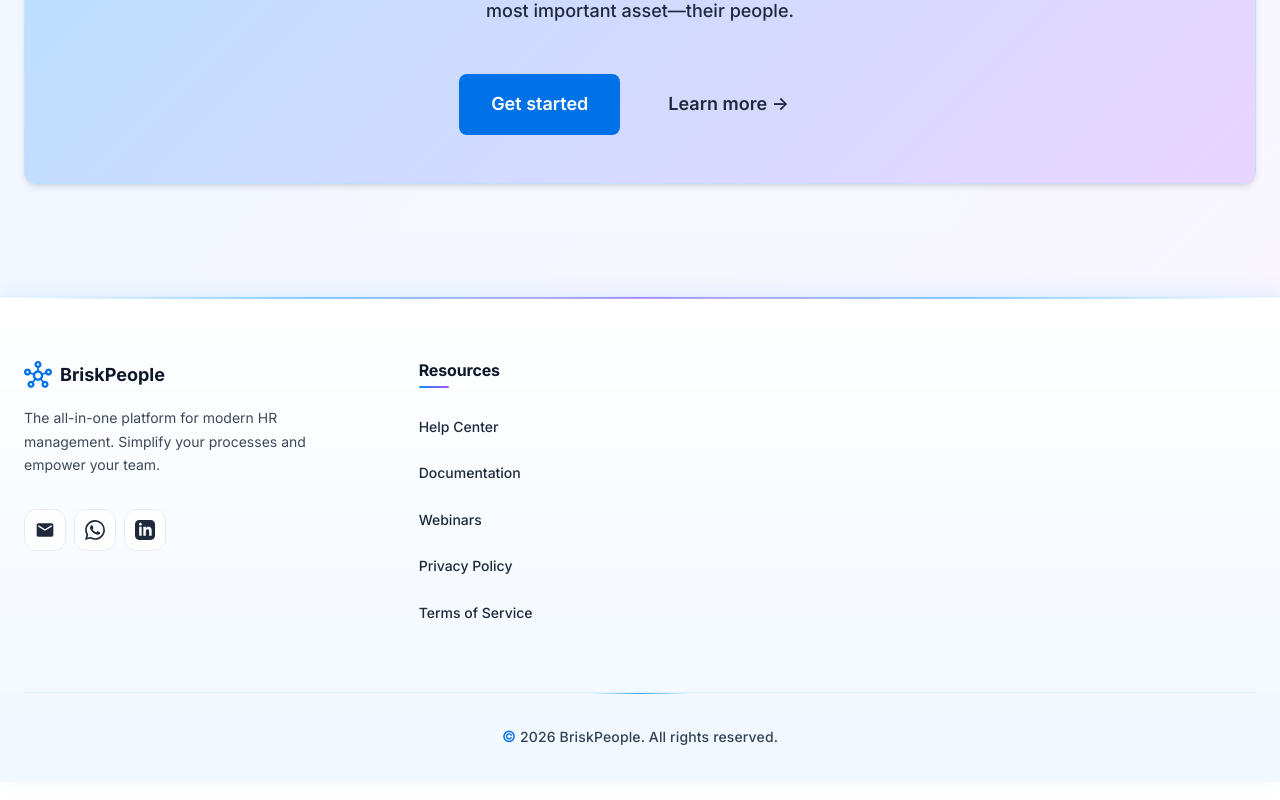
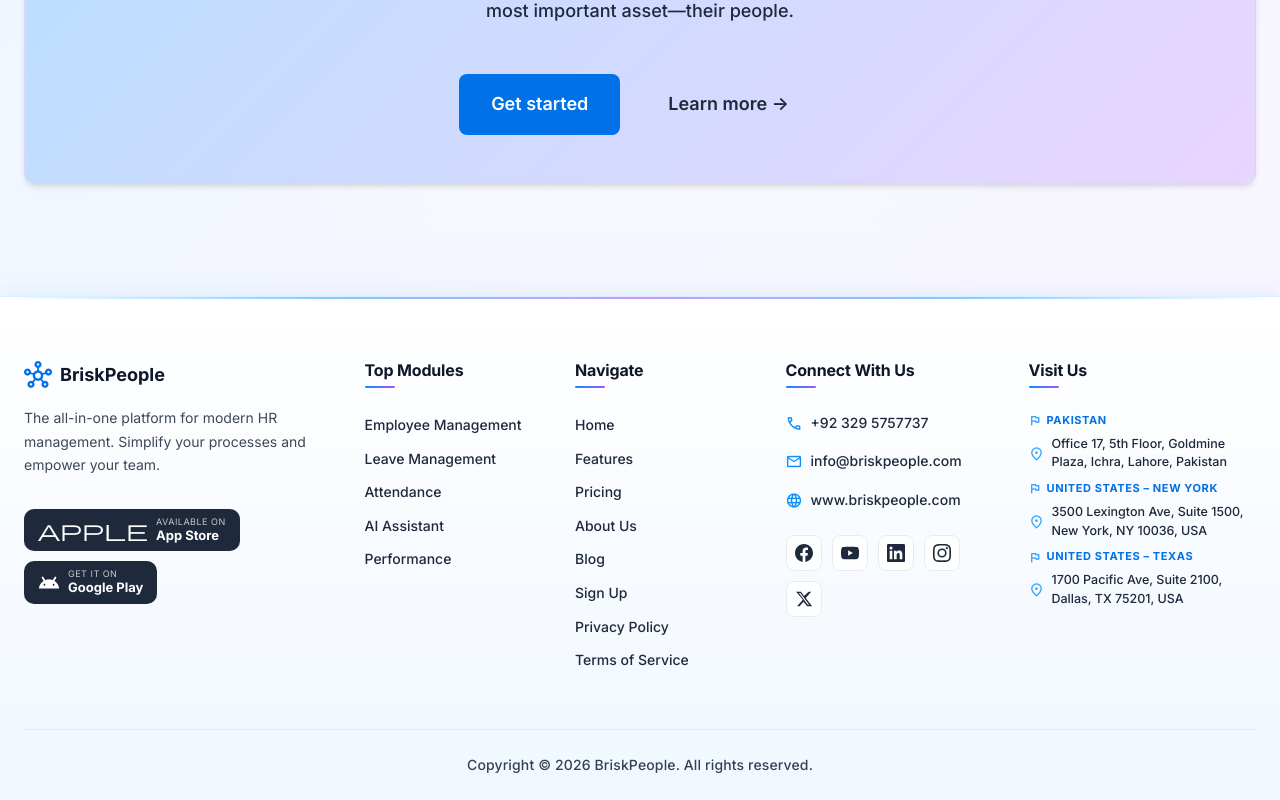
Before and after one commit to talhashahzaddev/CodifiedHRMS, an Angular app: page / in a window 1280 px wide. Shown: the part 4141-4941 px from the top of the page. Built offline with nearby package versions, Linux system fonts and the light colour scheme.

Commit message:
[BUGFIX-Site001] Fixed Footer With Detail Content

```diff
--- a/src/app/layout/footer/footer.component.html
+++ b/src/app/layout/footer/footer.component.html
@@ -1,7 +1,8 @@
 <footer class="footer">
   <div class="container">
     <div class="footer-content">
-      <!-- Brand Section -->
+
+      <!-- ── Brand Section ──────────────────────────────────── -->
       <div class="footer-brand">
         <a routerLink="/" class="logo">
           <span class="logo-icon">
@@ -12,76 +13,139 @@
         <p class="brand-description">
           The all-in-one platform for modern HR management. Simplify your processes and empower your team.
         </p>
-        <div class="social-links">
-          <a href="mailto:info@briskpeople.com" aria-label="Gmail" class="social-link" target="_blank" rel="noopener noreferrer">
-            <svg width="20" height="20" fill="currentColor" viewBox="0 0 24 24">
-              <path d="M20 4H4c-1.1 0-1.99.9-1.99 2L2 18c0 1.1.9 2 2 2h16c1.1 0 2-.9 2-2V6c0-1.1-.9-2-2-2zm0 4l-8 5-8-5V6l8 5 8-5v2z"/>
-            </svg>
+        <div class="app-badges">
+          <a href="#" class="app-badge" aria-label="Download on App Store">
+            <span class="material-symbols-outlined">apple</span>
+            <div class="badge-text">
+              <span class="badge-sub">Available on</span>
+              <span class="badge-main">App Store</span>
+            </div>
           </a>
-          <a href="https://wa.me/923295757737" aria-label="WhatsApp" class="social-link" target="_blank" rel="noopener noreferrer">
-            <svg width="20" height="20" fill="currentColor" viewBox="0 0 24 24">
-              <path d="M17.472 14.382c-.297-.149-1.758-.867-2.03-.967-.273-.099-.471-.148-.67.15-.197.297-.767.966-.94 1.164-.173.199-.347.223-.644.075-.297-.15-1.255-.463-2.39-1.475-.883-.788-1.48-1.761-1.653-2.059-.173-.297-.018-.458.13-.606.134-.133.298-.347.446-.52.149-.174.198-.298.298-.497.099-.198.05-.371-.025-.52-.075-.149-.669-1.612-.916-2.207-.242-.579-.487-.5-.669-.51-.173-.008-.371-.01-.57-.01-.198 0-.52.074-.792.372-.272.297-1.04 1.016-1.04 2.479 0 1.462 1.065 2.875 1.213 3.074.149.198 2.096 3.2 5.077 4.487.709.306 1.262.489 1.694.625.712.227 1.36.195 1.871.118.571-.085 1.758-.719 2.006-1.413.248-.694.248-1.289.173-1.413-.074-.124-.272-.198-.57-.347m-5.421 7.403h-.004a9.87 9.87 0 01-5.031-1.378l-.361-.214-3.741.982.998-3.648-.235-.374a9.86 9.86 0 01-1.51-5.26c.001-5.45 4.436-9.884 9.888-9.884 2.64 0 5.122 1.03 6.988 2.898a9.825 9.825 0 012.893 6.994c-.003 5.45-4.437 9.884-9.885 9.884m8.413-18.297A11.815 11.815 0 0012.05 0C5.495 0 .16 5.335.157 11.892c0 2.096.547 4.142 1.588 5.945L.057 24l6.305-1.654a11.882 11.882 0 005.683 1.448h.005c6.554 0 11.89-5.335 11.893-11.893a11.821 11.821 0 00-3.48-8.413Z"/>
-            </svg>
-          </a>
-          <a href="#" aria-label="LinkedIn" class="social-link">
-            <svg width="20" height="20" fill="currentColor" viewBox="0 0 24 24">
-              <path d="M19 0h-14c-2.761 0-5 2.239-5 5v14c0 2.761 2.239 5 5 5h14c2.762 0 5-2.239 5-5v-14c0-2.761-2.238-5-5-5zm-11 19h-3v-11h3v11zm-1.5-12.268c-.966 0-1.75-.79-1.75-1.764s.784-1.764 1.75-1.764 1.75.79 1.75 1.764-.783 1.764-1.75 1.764zm13.5 12.268h-3v-5.604c0-3.368-4-3.113-4 0v5.604h-3v-11h3v1.765c1.396-2.586 7-2.777 7 2.476v6.759z"/>
-            </svg>
+          <a href="#" class="app-badge" aria-label="Get it on Google Play">
+            <span class="material-symbols-outlined">android</span>
+            <div class="badge-text">
+              <span class="badge-sub">Get it on</span>
+              <span class="badge-main">Google Play</span>
+            </div>
           </a>
         </div>
       </div>
 
-      <!-- Links Sections -->
-      <div class="footer-links">
-        <!-- <div class="footer-column">
-          <h4>Product</h4>
+      <!-- ── Top Modules ────────────────────────────────────── -->
+      <div class="footer-column">
+        <h4>Top Modules</h4>
         <ul>
-            <li><a routerLink="/features">Features</a></li>
-            <li><a routerLink="/pricing">Pricing</a></li>
-            <li><a routerLink="/sign-up">Sign Up</a></li>
-          </ul>
-        </div> -->
-
-        <div class="footer-column">
-          <!-- <h4>Company</h4> -->
-          <!-- <ul>
-            <li><a routerLink="/about">About Us</a></li>
-            <li><a routerLink="/blog">Blog</a></li>
-            <li><a href="#">Careers</a></li>
-            <li>
-              <div class="contact-options">
-                <a href="mailto:info@briskpeople.com" class="contact-link" target="_blank" rel="noopener noreferrer">
-                  <span class="material-symbols-outlined">mail</span>
-                  <span>Contact</span>
-                </a>
-              </div>
-            </li>
-          </ul> -->
-        </div>
-
-        <div class="footer-column">
-          <h4>Resources</h4>
-          <ul>
-            <li><a href="#">Help Center</a></li>
-            <li><a href="#">Documentation</a></li>
-            <li><a href="#">Webinars</a></li>
+          <li><a routerLink="/features">Employee Management</a></li>
+          <li><a routerLink="/features">Leave Management</a></li>
+          <li><a routerLink="/features">Attendance</a></li>
+          <li><a routerLink="/features">AI Assistant</a></li>
+          <li><a routerLink="/features">Performance</a></li>
         </ul>
       </div>
 
+      <!-- ── Navigate ───────────────────────────────────────── -->
       <div class="footer-column">
-          <!-- <h4>Legal</h4> -->
+        <h4>Navigate</h4>
         <ul>
+          <li><a routerLink="/">Home</a></li>
+          <li><a routerLink="/features">Features</a></li>
+          <li><a routerLink="/pricing">Pricing</a></li>
+          <li><a routerLink="/about">About Us</a></li>
+          <li><a routerLink="/blog">Blog</a></li>
+          <li><a routerLink="/sign-up">Sign Up</a></li>
           <li><a routerLink="/privacy-policy">Privacy Policy</a></li>
           <li><a href="#">Terms of Service</a></li>
-            <!-- <li><a href="#">Cookie Policy</a></li> -->
         </ul>
       </div>
+
+      <!-- ── Connect With Us ────────────────────────────────── -->
+      <div class="footer-column">
+        <h4>Connect With Us</h4>
+        <ul class="contact-list">
+          <li>
+            <a href="tel:+923295757737" class="contact-item">
+              <span class="material-symbols-outlined">call</span>
+              <span>+92 329 5757737</span>
+            </a>
+          </li>
+          <li>
+            <a href="mailto:info@briskpeople.com" class="contact-item">
+              <span class="material-symbols-outlined">mail</span>
+              <span>info@briskpeople.com</span>
+            </a>
+          </li>
+          <li>
+            <a href="https://briskpeople.com" class="contact-item" target="_blank" rel="noopener">
+              <span class="material-symbols-outlined">language</span>
+              <span>www.briskpeople.com</span>
+            </a>
+          </li>
+        </ul>
+        <div class="social-links">
+          <a href="https://www.facebook.com/profile.php?id=61587869189704" target="_blank" rel="noopener" aria-label="Facebook" class="social-link">
+            <svg viewBox="0 0 24 24" fill="currentColor" width="18" height="18"><path d="M24 12.073c0-6.627-5.373-12-12-12s-12 5.373-12 12c0 5.99 4.388 10.954 10.125 11.854v-8.385H7.078v-3.47h3.047V9.43c0-3.007 1.792-4.669 4.533-4.669 1.312 0 2.686.235 2.686.235v2.953H15.83c-1.491 0-1.956.925-1.956 1.874v2.25h3.328l-.532 3.47h-2.796v8.385C19.612 23.027 24 18.062 24 12.073z"/></svg>
+          </a>
+          <a href="https://www.youtube.com/@BriskPeople" target="_blank" rel="noopener" aria-label="YouTube" class="social-link">
+            <svg viewBox="0 0 24 24" fill="currentColor" width="18" height="18"><path d="M23.498 6.186a3.016 3.016 0 0 0-2.122-2.136C19.505 3.545 12 3.545 12 3.545s-7.505 0-9.377.505A3.017 3.017 0 0 0 .502 6.186C0 8.07 0 12 0 12s0 3.93.502 5.814a3.016 3.016 0 0 0 2.122 2.136c1.871.505 9.376.505 9.376.505s7.505 0 9.377-.505a3.015 3.015 0 0 0 2.122-2.136C24 15.93 24 12 24 12s0-3.93-.502-5.814zM9.545 15.568V8.432L15.818 12l-6.273 3.568z"/></svg>
+          </a>
+          <a href="https://www.linkedin.com/company/brisk-people/" target="_blank" rel="noopener" aria-label="LinkedIn" class="social-link">
+            <svg viewBox="0 0 24 24" fill="currentColor" width="18" height="18"><path d="M20.447 20.452h-3.554v-5.569c0-1.328-.027-3.037-1.852-3.037-1.853 0-2.136 1.445-2.136 2.939v5.667H9.351V9h3.414v1.561h.046c.477-.9 1.637-1.85 3.37-1.85 3.601 0 4.267 2.37 4.267 5.455v6.286zM5.337 7.433a2.062 2.062 0 0 1-2.063-2.065 2.064 2.064 0 1 1 2.063 2.065zm1.782 13.019H3.555V9h3.564v11.452zM22.225 0H1.771C.792 0 0 .774 0 1.729v20.542C0 23.227.792 24 1.771 24h20.451C23.2 24 24 23.227 24 22.271V1.729C24 .774 23.2 0 22.222 0h.003z"/></svg>
+          </a>
+          <a href="https://www.instagram.com/briskpeople.hrms/" target="_blank" rel="noopener" aria-label="Instagram" class="social-link">
+            <svg viewBox="0 0 24 24" fill="currentColor" width="18" height="18"><path d="M12 2.163c3.204 0 3.584.012 4.85.07 3.252.148 4.771 1.691 4.919 4.919.058 1.265.069 1.645.069 4.849 0 3.205-.012 3.584-.069 4.849-.149 3.225-1.664 4.771-4.919 4.919-1.266.058-1.644.07-4.85.07-3.204 0-3.584-.012-4.849-.07-3.26-.149-4.771-1.699-4.919-4.92-.058-1.265-.07-1.644-.07-4.849 0-3.204.013-3.583.07-4.849.149-3.227 1.664-4.771 4.919-4.919 1.266-.057 1.645-.069 4.849-.069zM12 0C8.741 0 8.333.014 7.053.072 2.695.272.273 2.69.073 7.052.014 8.333 0 8.741 0 12c0 3.259.014 3.668.072 4.948.2 4.358 2.618 6.78 6.98 6.98C8.333 23.986 8.741 24 12 24c3.259 0 3.668-.014 4.948-.072 4.354-.2 6.782-2.618 6.979-6.98.059-1.28.073-1.689.073-4.948 0-3.259-.014-3.667-.072-4.947-.196-4.354-2.617-6.78-6.979-6.98C15.668.014 15.259 0 12 0zm0 5.838a6.162 6.162 0 1 0 0 12.324 6.162 6.162 0 0 0 0-12.324zM12 16a4 4 0 1 1 0-8 4 4 0 0 1 0 8zm6.406-11.845a1.44 1.44 0 1 0 0 2.881 1.44 1.44 0 0 0 0-2.881z"/></svg>
+          </a>
+          <a href="https://x.com/briskpeoplehrms" target="_blank" rel="noopener" aria-label="X (Twitter)" class="social-link">
+            <svg viewBox="0 0 24 24" fill="currentColor" width="18" height="18"><path d="M18.244 2.25h3.308l-7.227 8.26 8.502 11.24H16.17l-4.714-6.231-5.401 6.231H2.744l7.737-8.858L1.5 2.25h6.312l4.26 5.632L18.244 2.25zm-1.161 17.52h1.833L7.084 4.126H5.117z"/></svg>
+          </a>
         </div>
       </div>
 
-    <!-- Copyright -->
+      <!-- ── Visit Us ────────────────────────────────────────── -->
+      <div class="footer-column">
+        <h4>Visit Us</h4>
+        <ul class="address-list">
+
+          <li class="address-entry">
+            <span class="address-country">
+              <span class="material-symbols-outlined">flag</span>
+              Pakistan
+            </span>
+            <a href="https://maps.app.goo.gl/Ut6WdCBQLQqfx7En6?g_st=aw" target="_blank" rel="noopener" class="address-item">
+              <span class="material-symbols-outlined">location_on</span>
+              <span>Office 17, 5th Floor, Goldmine Plaza, Ichra, Lahore, Pakistan</span>
+            </a>
+          </li>
+
+          <li class="address-entry">
+            <span class="address-country">
+              <span class="material-symbols-outlined">flag</span>
+              United States &ndash; New York
+            </span>
+            <a href="https://maps.google.com/?q=3500+Lexington+Ave,+Suite+1500,+New+York,+NY+10036" target="_blank" rel="noopener" class="address-item">
+              <span class="material-symbols-outlined">location_on</span>
+              <span>3500 Lexington Ave, Suite 1500, New York, NY 10036, USA</span>
+            </a>
+          </li>
+
+          <li class="address-entry">
+            <span class="address-country">
+              <span class="material-symbols-outlined">flag</span>
+              United States &ndash; Texas
+            </span>
+            <a href="https://maps.google.com/?q=1700+Pacific+Ave,+Suite+2100,+Dallas,+TX+75201" target="_blank" rel="noopener" class="address-item">
+              <span class="material-symbols-outlined">location_on</span>
+              <span>1700 Pacific Ave, Suite 2100, Dallas, TX 75201, USA</span>
+            </a>
+          </li>
+
+        </ul>
+      </div>
+
+    </div>
+
+    <!-- ── Copyright ───────────────────────────────────────── -->
     <div class="footer-bottom">
-      <p>&copy; {{ currentYear }} BriskPeople. All rights reserved.</p>
+      <p>Copyright &copy; {{ currentYear }} BriskPeople. All rights reserved.</p>
     </div>
   </div>
 </footer>
--- a/src/app/layout/footer/footer.component.scss
+++ b/src/app/layout/footer/footer.component.scss
@@ -2,7 +2,7 @@
   background: linear-gradient(180deg, rgba(255, 255, 255, 0.95) 0%, rgba(240, 247, 255, 0.98) 100%);
   backdrop-filter: blur(20px);
   border-top: 1px solid rgba(185, 223, 255, 0.4);
-  padding: var(--spacing-3xl) 0 var(--spacing-xl);
+  padding: var(--spacing-3xl) 0 0;
   margin-top: var(--spacing-3xl);
   position: relative;
   box-shadow: 0 -4px 20px rgba(12, 142, 255, 0.08);
@@ -17,36 +17,27 @@
     background: linear-gradient(90deg, transparent, var(--primary-400), var(--accent-500), var(--primary-400), transparent);
     opacity: 0.6;
   }
+}
 
-  &::after {
-    content: '';
-    position: absolute;
-    top: 0;
-    left: 50%;
-    transform: translateX(-50%);
-    width: 200px;
-    height: 1px;
-    background: linear-gradient(90deg, transparent, var(--primary-600), transparent);
-    opacity: 0.3;
+// ── Footer Content Grid ───────────────────────────────────────
+.footer-content {
+  display: grid;
+  grid-template-columns: 1.8fr 1fr 1fr 1.2fr 1.4fr;
+  gap: var(--spacing-2xl);
+  padding-bottom: var(--spacing-2xl);
+
+  @media (max-width: 1024px) {
+    grid-template-columns: 1fr 1fr;
+    gap: var(--spacing-xl);
+  }
+
+  @media (max-width: 640px) {
+    grid-template-columns: 1fr;
+    gap: var(--spacing-lg);
   }
 }
 
-.footer-content {
-  display: grid;
-  grid-template-columns: 2fr repeat(4, 1fr);
-  gap: var(--spacing-2xl);
-  margin-bottom: var(--spacing-2xl);
-
-  @media (max-width: 1024px) {
-    grid-template-columns: 2fr repeat(2, 1fr);
-  }
-
-  @media (max-width: 768px) {
-    grid-template-columns: 1fr;
-    gap: var(--spacing-xl);
-  }
-}
-
+// ── Brand ─────────────────────────────────────────────────────
 .footer-brand {
   .logo {
     display: flex;
@@ -57,15 +48,14 @@
     color: var(--text-primary);
     text-decoration: none;
     margin-bottom: var(--spacing-md);
+    width: fit-content;
 
     .logo-icon {
       display: flex;
       align-items: center;
       color: var(--primary-600);
 
-      .material-symbols-outlined {
-        font-size: 28px;
-      }
+      .material-symbols-outlined { font-size: 28px; }
     }
   }
 
@@ -74,73 +64,63 @@
     font-size: var(--font-size-sm);
     line-height: 1.7;
     margin-bottom: var(--spacing-xl);
-    max-width: 320px;
+    max-width: 300px;
     font-weight: 400;
     opacity: 0.85;
   }
+}
 
-  .social-links {
+// ── App Badges ────────────────────────────────────────────────
+.app-badges {
   display: flex;
-    gap: var(--spacing-sm);
+  gap: 10px;
   flex-wrap: wrap;
 }
 
-  .social-link {
+.app-badge {
   display: flex;
   align-items: center;
-    justify-content: center;
-    width: 42px;
-    height: 42px;
-    border-radius: var(--border-radius-lg);
-    color: var(--text-secondary) !important;
-    background: rgba(255, 255, 255, 0.8);
-    border: 1.5px solid var(--gray-200);
-    transition: all var(--transition-base);
-    position: relative;
-    overflow: hidden;
+  gap: 8px;
+  padding: 8px 14px;
+  background: #1e293b;
+  border-radius: 10px;
+  text-decoration: none;
+  transition: all 0.2s ease;
+  color: white;
 
-    &::before {
-      content: '';
-      position: absolute;
-      top: 50%;
-      left: 50%;
-      width: 0;
-      height: 0;
-      border-radius: 50%;
-      background: linear-gradient(135deg, var(--primary-500), var(--accent-500));
-      transform: translate(-50%, -50%);
-      transition: width 0.3s ease, height 0.3s ease;
-      z-index: 0;
+  .material-symbols-outlined {
+    font-size: 22px;
+    color: white;
   }
 
-    svg {
-      position: relative;
-      z-index: 1;
-      transition: transform var(--transition-base);
+  .badge-text {
+    display: flex;
+    flex-direction: column;
+    line-height: 1.2;
+  }
+
+  .badge-sub {
+    font-size: 9px;
+    font-weight: 400;
+    color: rgba(255, 255, 255, 0.75);
+    text-transform: uppercase;
+    letter-spacing: 0.5px;
+  }
+
+  .badge-main {
+    font-size: 13px;
+    font-weight: 700;
+    color: white;
   }
 
   &:hover {
-      color: #ffffff !important;
-      border-color: var(--primary-500);
+    background: #0f172a;
     transform: translateY(-2px);
-      box-shadow: 0 4px 12px rgba(12, 142, 255, 0.3);
-
-      &::before {
-        width: 100%;
-        height: 100%;
-      }
-
-      svg {
-        transform: scale(1.1);
+    box-shadow: 0 4px 12px rgba(0, 0, 0, 0.2);
   }
 }
 
-    &:active {
-      transform: translateY(0);
-    }
-  }
-}
-
+// ── Footer Columns ────────────────────────────────────────────
 .footer-column {
   h4 {
     font-size: var(--font-size-base);
@@ -165,9 +145,11 @@
 
   ul {
     list-style: none;
+    padding: 0;
+    margin: 0;
 
     li {
-      margin-bottom: var(--spacing-md);
+      margin-bottom: var(--spacing-sm);
 
       a {
         font-size: var(--font-size-sm);
@@ -177,86 +159,84 @@
         font-weight: 500;
         display: inline-flex;
         align-items: center;
-        gap: var(--spacing-xs);
-        position: relative;
-        padding: var(--spacing-xs) 0;
-
-        &::before {
-          content: '';
-          position: absolute;
-          left: 0;
-          bottom: 0;
-          width: 0;
-          height: 2px;
-          background: linear-gradient(90deg, var(--primary-500), var(--accent-500));
-          transition: width var(--transition-base);
-        }
 
         &:hover {
           color: var(--primary-600) !important;
-          padding-left: var(--spacing-sm);
-          transform: translateX(2px);
-
-          &::before {
-            width: 20px;
-          }
+          padding-left: 6px;
         }
       }
     }
   }
 
-  .contact-options {
-    .contact-link {
-      display: inline-flex;
+  // Contact list with icons
+  &.contact-list,
+  ul.contact-list {
+    li { margin-bottom: var(--spacing-md); }
+  }
+}
+
+// ── Contact Items ─────────────────────────────────────────────
+.contact-item {
+  display: flex !important;
   align-items: center;
-      gap: var(--spacing-xs);
-      font-size: var(--font-size-sm);
+  gap: 8px;
+  font-size: var(--font-size-sm) !important;
   color: var(--text-secondary) !important;
   text-decoration: none;
+  font-weight: 500;
   transition: all var(--transition-base);
-      font-weight: 500;
-      padding: var(--spacing-xs) var(--spacing-sm);
-      border-radius: var(--border-radius-md);
-      background: rgba(255, 255, 255, 0.6);
-      border: 1px solid var(--gray-200);
 
   .material-symbols-outlined {
-        font-size: 18px;
-        transition: transform var(--transition-base);
+    font-size: 17px;
+    color: var(--primary-500);
+    flex-shrink: 0;
   }
 
   &:hover {
     color: var(--primary-600) !important;
-        background: rgba(12, 142, 255, 0.1);
-        border-color: var(--primary-300);
-        transform: translateY(-1px);
-        box-shadow: 0 2px 8px rgba(12, 142, 255, 0.15);
-
-        .material-symbols-outlined {
-          transform: scale(1.1);
-        }
-      }
-    }
+    padding-left: 0 !important; // override column link hover
   }
 }
 
+// ── Social Icons ──────────────────────────────────────────────
+.social-links {
+  display: flex;
+  gap: 10px;
+  margin-top: var(--spacing-lg);
+  flex-wrap: wrap;
+}
+
+.social-link {
+  display: flex;
+  align-items: center;
+  justify-content: center;
+  width: 36px;
+  height: 36px;
+  border-radius: 8px;
+  color: var(--text-secondary) !important;
+  background: rgba(255, 255, 255, 0.8);
+  border: 1.5px solid var(--gray-200);
+  transition: all var(--transition-base);
+  text-decoration: none;
+
+  svg { transition: transform var(--transition-base); }
+
+  &:hover {
+    color: #ffffff !important;
+    background: var(--primary-600);
+    border-color: var(--primary-600);
+    transform: translateY(-2px);
+    box-shadow: 0 4px 12px rgba(12, 142, 255, 0.3);
+
+    svg { transform: scale(1.1); }
+  }
+}
+
+// ── Footer Bottom ─────────────────────────────────────────────
 .footer-bottom {
-  padding-top: var(--spacing-xl);
-  border-top: 1px solid rgba(185, 223, 255, 0.3);
+  padding: var(--spacing-lg) 0;
+  border-top: 1px solid rgba(185, 223, 255, 0.4);
   text-align: center;
-  position: relative;
-  margin-top: var(--spacing-lg);
-
-  &::before {
-    content: '';
-    position: absolute;
-    top: 0;
-    left: 50%;
-    transform: translateX(-50%);
-    width: 100px;
-    height: 1px;
-    background: linear-gradient(90deg, transparent, var(--primary-400), transparent);
-  }
 
   p {
     font-size: var(--font-size-sm);
@@ -264,10 +244,87 @@
     margin: 0;
     font-weight: 500;
     letter-spacing: 0.01em;
-
-    &::first-letter {
-      font-size: 1.1em;
-      color: var(--primary-600);
   }
 }
+
+// ── Mobile ────────────────────────────────────────────────────
+@media (max-width: 640px) {
+  .footer {
+    padding-top: var(--spacing-2xl);
   }
+
+  .footer-content {
+    padding-bottom: var(--spacing-xl);
+  }
+
+  .brand-description {
+    max-width: 100% !important;
+  }
+
+  .app-badges {
+    .app-badge {
+      flex: 1;
+      justify-content: center;
+    }
+  }
+
+  .social-links {
+    gap: 8px;
+  }
+}
+
+// ── Address List (Visit Us) ───────────────────────────────────
+.address-list {
+  list-style: none;
+  padding: 0;
+  margin: 0;
+}
+
+.address-entry {
+  margin-bottom: var(--spacing-lg);
+
+  &:last-child { margin-bottom: 0; }
+}
+
+.address-country {
+  display: flex;
+  align-items: center;
+  gap: 5px;
+  font-size: 11px;
+  font-weight: 700;
+  color: var(--primary-600);
+  text-transform: uppercase;
+  letter-spacing: 0.6px;
+  margin-bottom: 5px;
+
+  .material-symbols-outlined {
+    font-size: 13px;
+    color: var(--primary-500);
+  }
+}
+
+.address-item {
+  display: flex !important;
+  align-items: flex-start;
+  gap: 7px;
+  font-size: 12.5px !important;
+  color: var(--text-secondary) !important;
+  text-decoration: none;
+  font-weight: 500;
+  line-height: 1.5;
+  transition: all var(--transition-base);
+  padding-left: 0 !important;
+
+  .material-symbols-outlined {
+    font-size: 16px;
+    color: var(--primary-400);
+    flex-shrink: 0;
+    margin-top: 1px;
+  }
+
+  &:hover {
+    color: var(--primary-600) !important;
+
+    .material-symbols-outlined { color: var(--primary-600); }
+  }
+}
```
Lines whose indentation alone changed are shown as unchanged.
